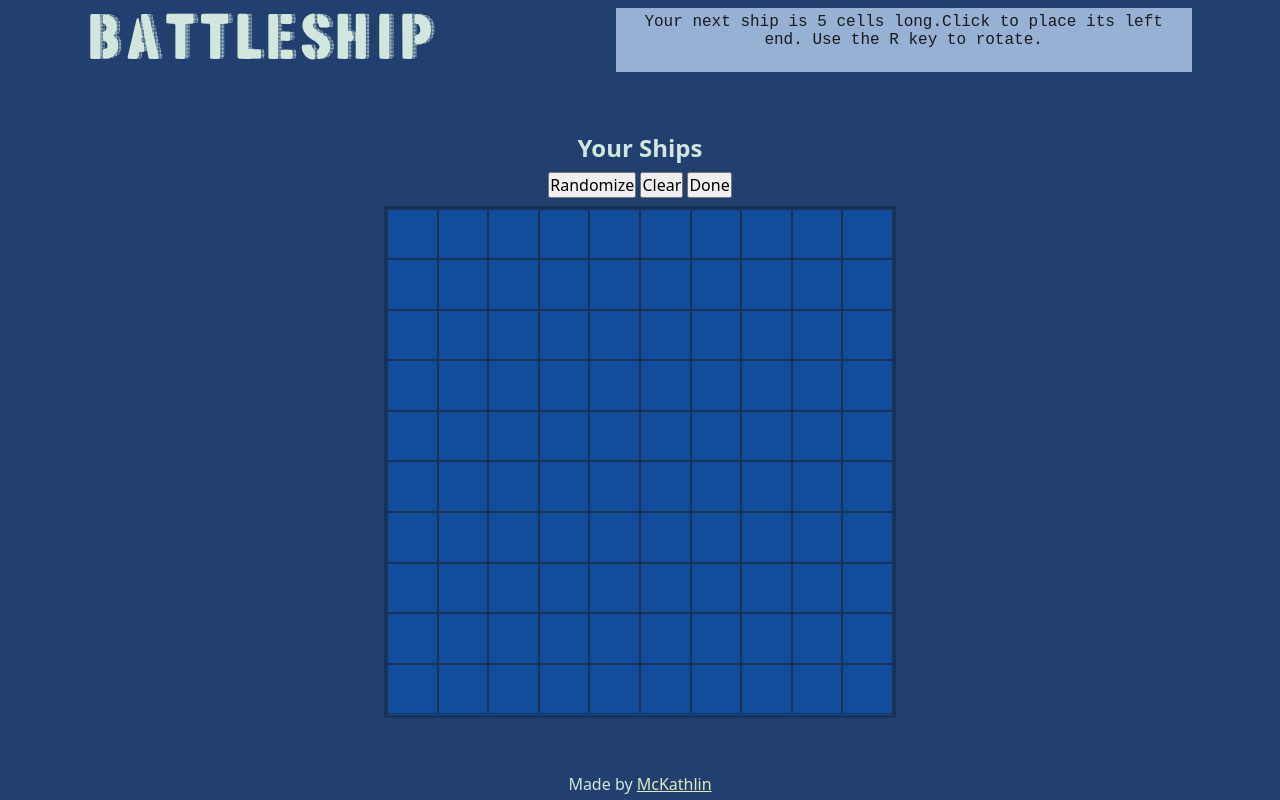
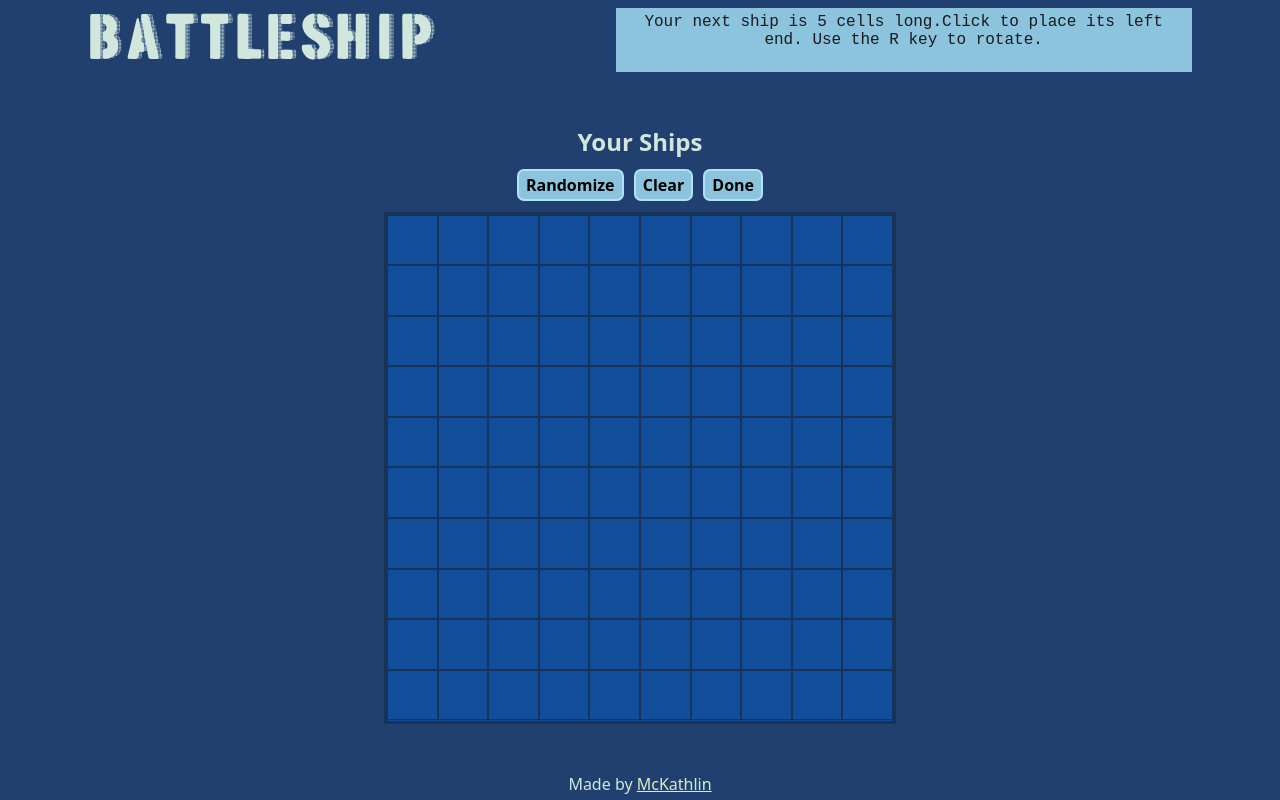
Before and after one commit to McKathlin/battleship, a website built with webpack: page src/template.html in a window 1280 px wide. Built offline with nearby package versions, Linux system fonts and the light colour scheme.

Commit message:
Style buttons

```diff
--- a/src/style.css
+++ b/src/style.css
@@ -10,10 +10,14 @@
 }
 
 body {
+  --light-blue: rgb(140, 195, 221);
+  --light-blue-emphasis: rgb(175, 226, 247);
+
   --header-height: 5rem;
   --footer-height: 2rem;
   --main-height: calc(100vh - var(--header-height) - var(--footer-height));
   --board-size: min(80vw, calc((var(--main-height) * 0.5) - 3rem));
+
   --default-font: system-ui, -apple-system, BlinkMacSystemFont, 'Segoe UI', sans-serif;
 
   font-family: var(--default-font, sans-serif);
@@ -26,11 +30,6 @@ body {
   flex-direction: column;
   justify-content: stretch;
   align-items: stretch;
-}
-
-button {
-  font-family: var(--default-font, sans-serif);
-  font-size: 1rem;
 }
 
 .hidden {
@@ -64,7 +63,7 @@ header #message {
   width: 36rem;
   font-family: 'Courier New', Courier, monospace;
   color: #181a1d;
-  background-color: rgb(150, 177, 212);
+  background-color: var(--light-blue, lightblue);
 }
 
 /* Main */
@@ -96,6 +95,25 @@ section#player {
 
 section#player #placement-action-bar {
   padding: 0.5rem;
+}
+
+#placement-action-bar button {
+  font-family: var(--default-font, sans-serif);
+  font-size: 1rem;
+  font-weight: bold;
+
+  margin: 3px;
+  padding: 3px 7px;
+
+  background-color: var(--light-blue, lightblue);
+  border: 2px solid var(--light-blue-emphasis);
+  border-radius: 7px;
+
+  cursor: pointer;
+}
+
+#placement-action-bar button:hover {
+  background-color: var(--light-blue-emphasis);
 }
 
 section#player .board {
```
